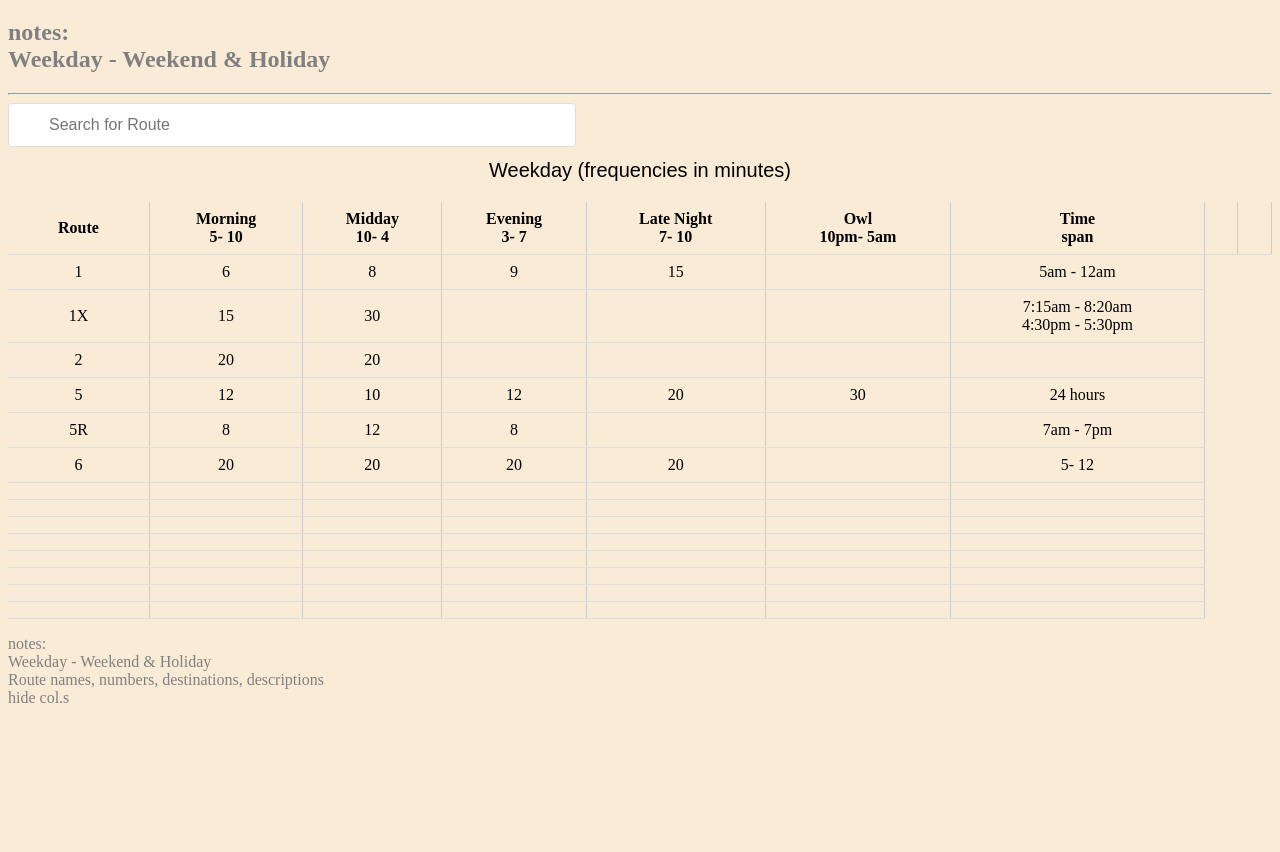
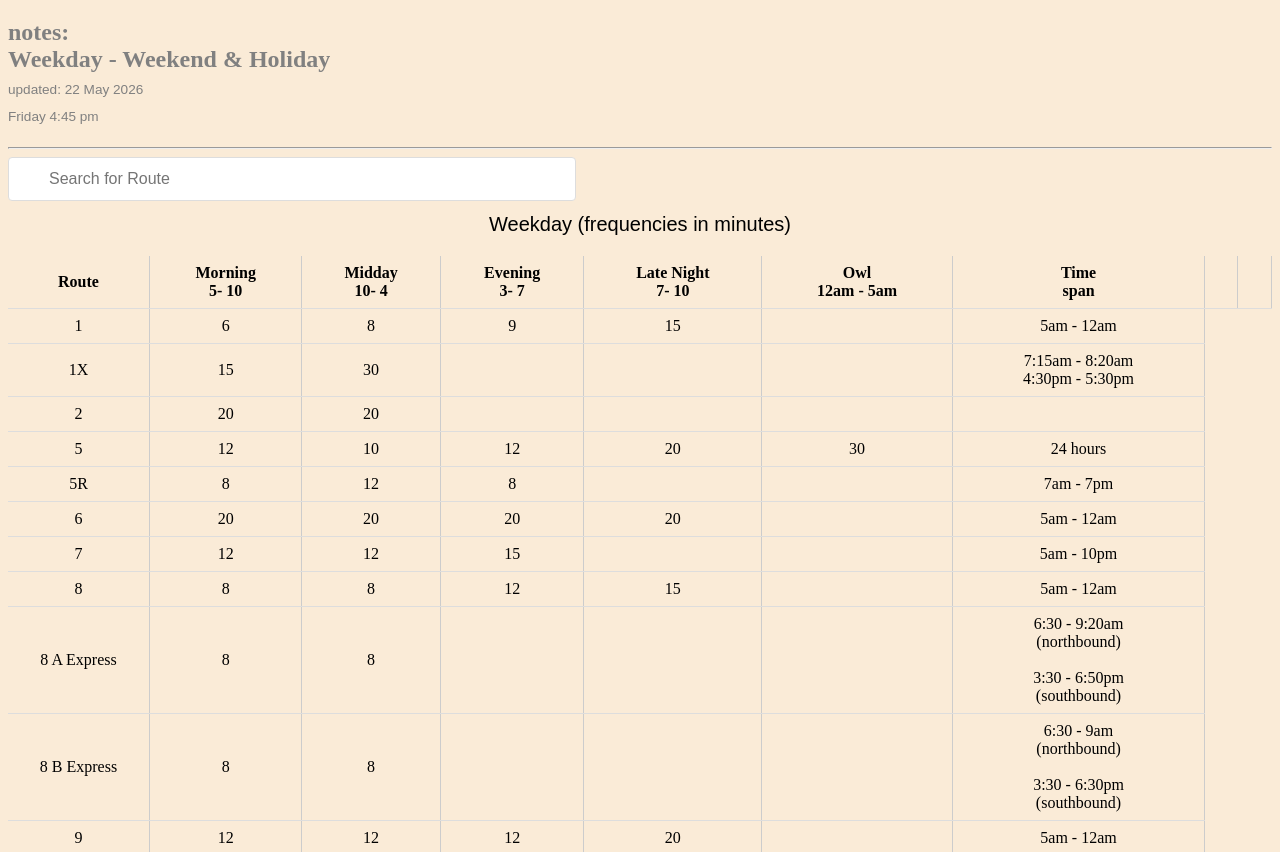
Before and after one commit to tinytao1/muni, a plain HTML site: page index.html in a window 1280 px wide. Shown: the part 98-950 px from the top of the page. Before the commit the page ends 821 px from the top, so only its background shows below. Drawn offline with Linux system fonts and the light colour scheme.

Commit message:
Update time-stamp and schedule details in index.html

```diff
--- a/index.html
+++ b/index.html
@@ -5,6 +5,7 @@
 
 body {
 	background: antiquewhite;
+    padding-bottom: 300px;
     }
 
 table {
@@ -46,6 +47,13 @@ h2, p {
   color: gray;
   }
 
+#time-stamp {
+  font-size: .85rem;
+  font-family: sans-serif;
+  font-weight: normal;
+
+}
+
 </style>
 </head>
 <body>
@@ -60,6 +68,11 @@ h2, p {
 <h2>
 notes:<br>
   Weekday - Weekend &amp; Holiday<br>
+
+<span id="time-stamp" >
+  updated: 22 May 2026<br>
+  Friday 4:45 pm
+</span>
 
 </h2>
 
@@ -84,7 +97,7 @@ notes:<br>
 
     <th>Late Night <br> 7- 10</th>
 
-    <th>Owl <br> 10pm- 5am</th>
+    <th>Owl <br> 12am - 5am</th>
 
     <th>Time <br> span</th>
 
@@ -152,77 +165,95 @@ notes:<br>
     <td>20</td>
     <td>20</td>
     <td></td>
-    <td>5- 12</td>
+    <td>5am - 12am</td>
   </tr>
 
   <tr>
+    <td>7</td>
+    <td>12</td>
+    <td>12</td>
+    <td>15</td>
+    <td></td>
+    <td></td>
+    <td>5am - 10pm</td>
+  </tr>
+
+  <tr>
+    <td>8</td>
+    <td>8</td>
+    <td>8</td>
+    <td>12</td>
+    <td>15</td>
+    <td></td>
+    <td>5am - 12am</td>
+  </tr>
+
+  <tr>
+    <td>8 A Express</td>
+    <td>8</td>
+    <td>8</td>
     <td></td>
     <td></td>
     <td></td>
+    <td>6:30 - 9:20am<br>
+    	(northbound)<br><br>
+        3:30 - 6:50pm<br>
+        (southbound)
+    </td>
+  </tr>
+
+  <tr>
+    <td>8 B Express</td>
+    <td>8</td>
+    <td>8</td>
     <td></td>
     <td></td>
     <td></td>
-    <td></td>
+    <td>6:30 - 9am<br>
+    	(northbound)<br><br>
+        3:30 - 6:30pm<br>
+        (southbound)
+    </td>
   </tr>
 
   <tr>
+    <td>9</td>
+    <td>12</td>
+    <td>12</td>
+    <td>12</td>
+    <td>20</td>
+    <td></td>
+    <td>5am - 12am</td>
+  </tr>
+
+  <tr>
+    <td>9R</td>
+    <td>12</td>
+    <td>12</td>
     <td></td>
     <td></td>
     <td></td>
-    <td></td>
-    <td></td>
-    <td></td>
-    <td></td>
+    <td>7am - 6pm</td>
   </tr>
 
   <tr>
+    <td>12 <br> N. of Main<br> &amp; Folsom</td>
+    <td>10</td>
+    <td>10</td>
+    <td>20</td>
     <td></td>
     <td></td>
-    <td></td>
-    <td></td>
-    <td></td>
-    <td></td>
-    <td></td>
+    <td>7 - 7</td>
   </tr>
 
   <tr>
+    <td>12 <br> S. of Main<br> &amp; Folsom</td>
+    <td>20</td>
+    <td>20</td>
+    <td>20</td>
     <td></td>
     <td></td>
-    <td></td>
-    <td></td>
-    <td></td>
-    <td></td>
-    <td></td>
-  </tr>
-
-  <tr>
-    <td></td>
-    <td></td>
-    <td></td>
-    <td></td>
-    <td></td>
-    <td></td>
-    <td></td>
-  </tr>
-
-  <tr>
-    <td></td>
-    <td></td>
-    <td></td>
-    <td></td>
-    <td></td>
-    <td></td>
-    <td></td>
-  </tr>
-
-  <tr>
-    <td></td>
-    <td></td>
-    <td></td>
-    <td></td>
-    <td></td>
-    <td></td>
-    <td></td>
+    <td>6am - 10pm</td>
   </tr>
 
   <tr>
```
